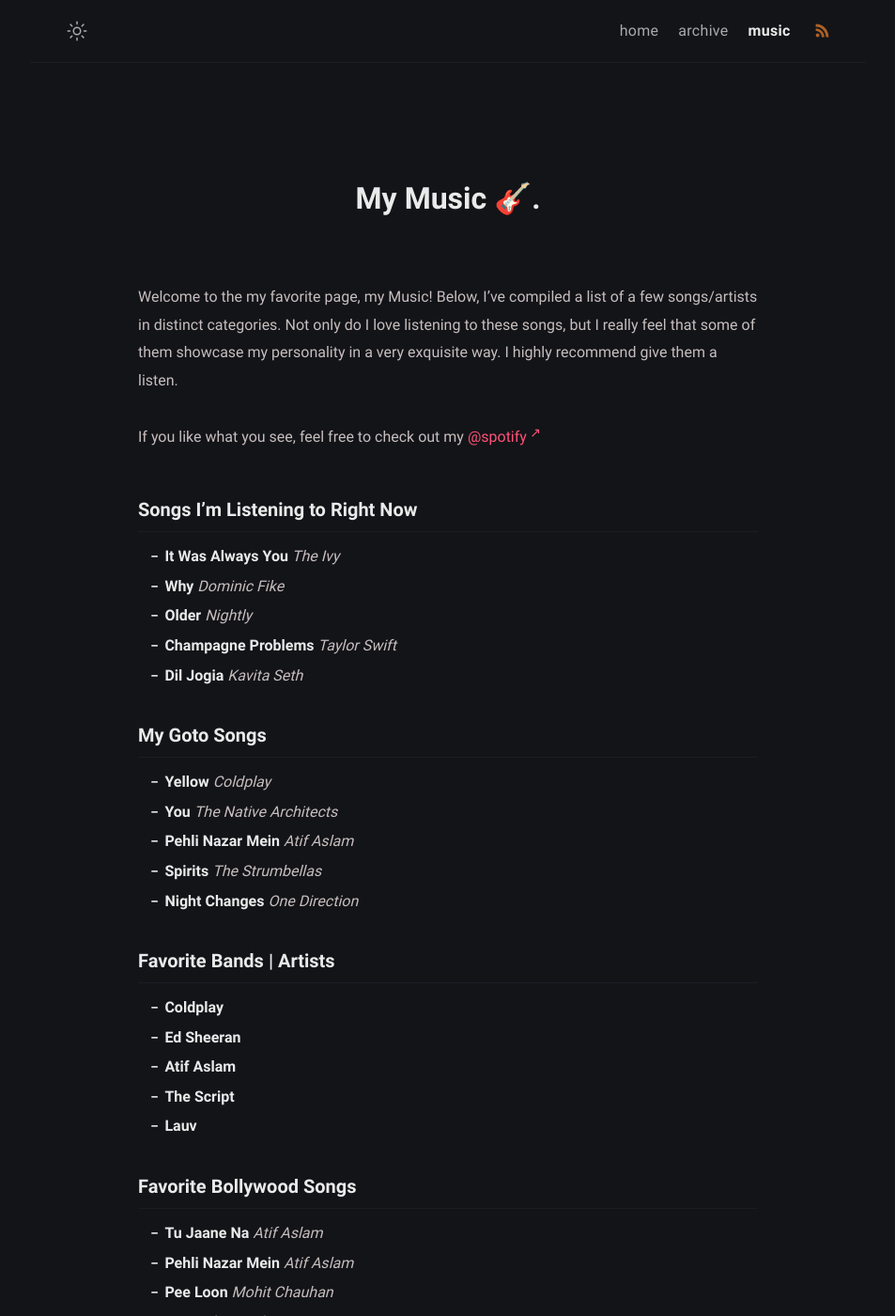
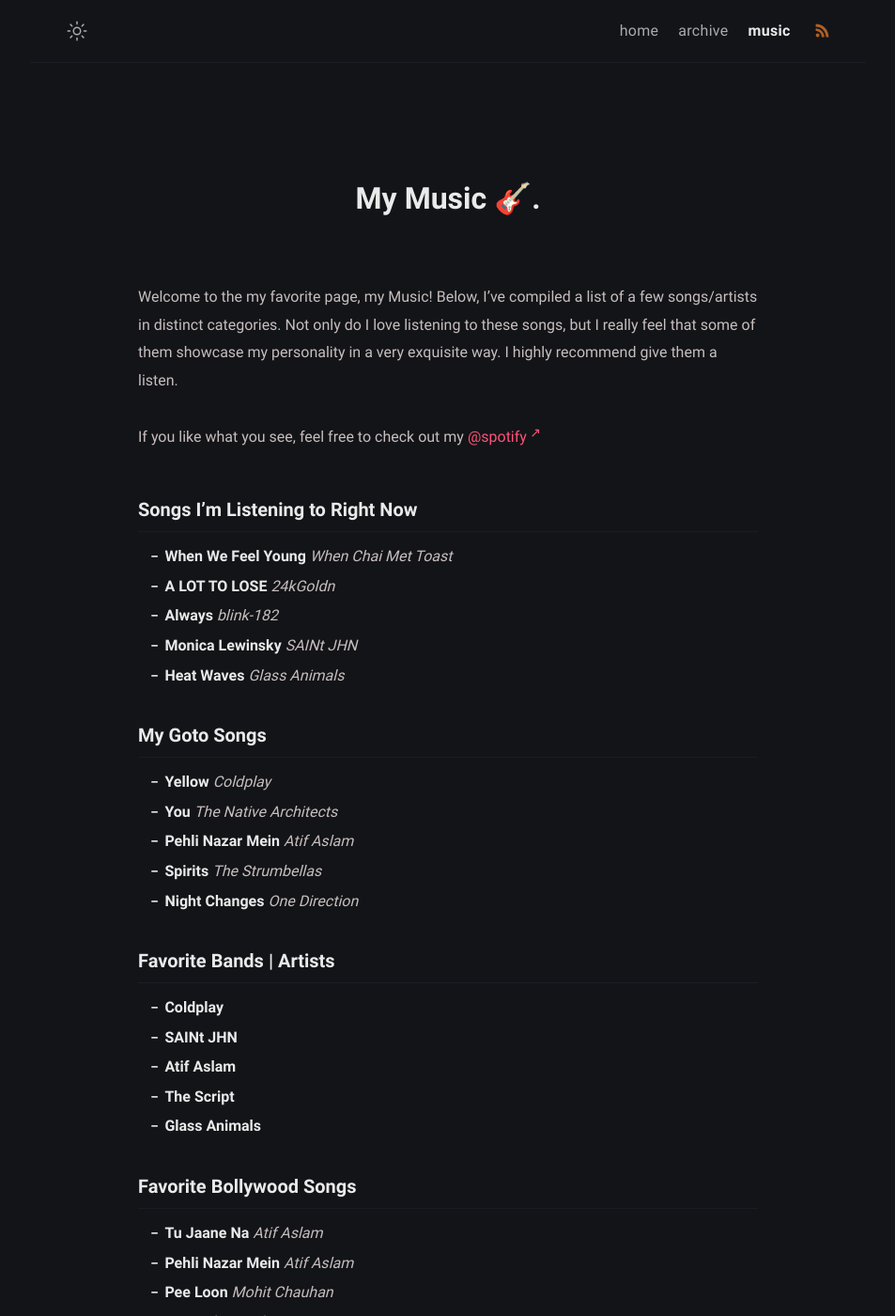
Before and after one commit to abaqai/abaqai.github.io, a Jekyll site: the page built from about.md, in a window 1280 px wide and 1400 px high. Shown: the whole window at 94% size, without its empty margins (163-1116 px from the left). Built offline with Jekyll 4.4.1, drawn with Linux system fonts in a browser that asks for light colours; nearby versions of some CDN libraries.

Commit message:
Updating music

```diff
--- a/about.md
+++ b/about.md
@@ -13,11 +13,11 @@
 
 ### Songs I'm Listening to Right Now
 
-* **It Was Always You** *The Ivy*
-* **Why** *Dominic Fike*
-* **Older** *Nightly*
-* **Champagne Problems** *Taylor Swift*
-* **Dil Jogia** *Kavita Seth*
+* **When We Feel Young** *When Chai Met Toast*
+* **A LOT TO LOSE** *24kGoldn*
+* **Always** *blink-182*
+* **Monica Lewinsky** *SAINt JHN*
+* **Heat Waves** *Glass Animals*
 
 ### My Goto Songs
 
@@ -30,10 +30,10 @@
 ### Favorite Bands | Artists
 
 * **Coldplay**
-* **Ed Sheeran**
+* **SAINt JHN**
 * **Atif Aslam**
 * **The Script**
-* **Lauv**
+* **Glass Animals**
 
 ### Favorite Bollywood Songs
 
```
